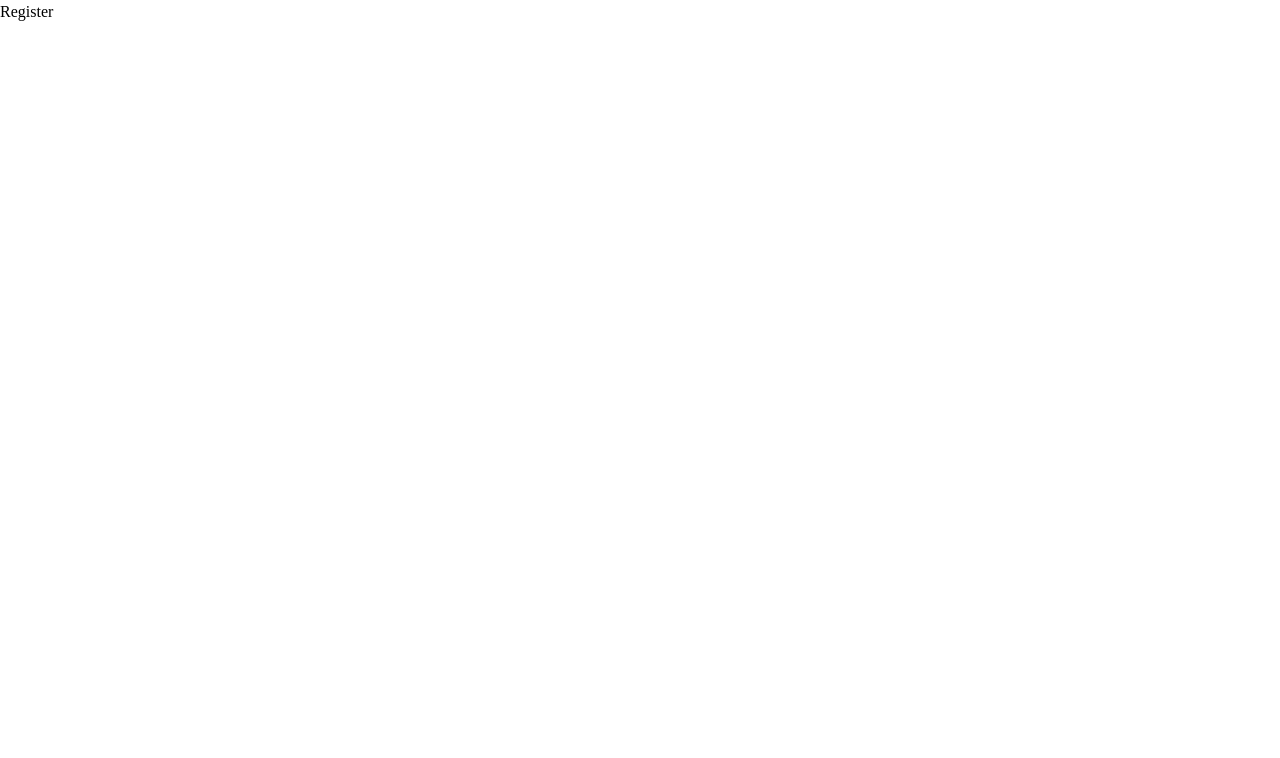
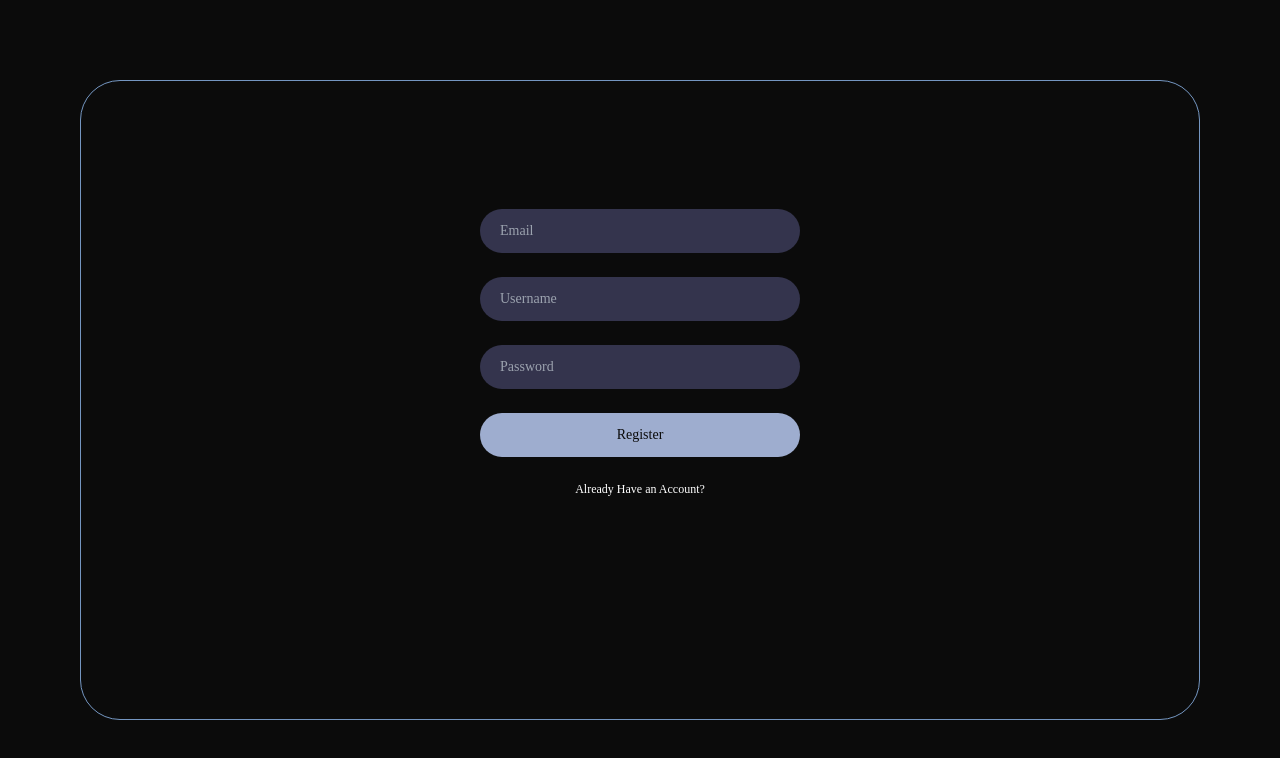
Before and after one commit to syifaull/gps-dashboard, a React (Create React App) app: page /register in a window 1280 px wide. Shown: the top 758 px of the page. Built offline with nearby package versions, Linux system fonts and the light colour scheme.

Commit message:
add register slice

```diff
--- a/src/pages/Register.jsx
+++ b/src/pages/Register.jsx
@@ -1,7 +1,28 @@
 import React from "react";
+import { Link } from "react-router-dom";
+import ButtonBlue from "../components/ButtonBlue";
+import InputForm from "../components/InputForm";
 
 const Register = () => {
-  return <div>Register</div>;
+  return (
+    <div className="w-full h-screen bg-[#0B0B0B] p-20">
+      <div className="block h-full rounded-[40px] border border-[#7496C1]">
+        <div className="flex justify-center mt-32">
+          <div className="w-80 block">
+            <InputForm type="text" placeholder="Email" />
+            <InputForm type="text" placeholder="Username" />
+            <InputForm type="password" placeholder="Password" />
+            <ButtonBlue title="Register" />
+            <Link to="/">
+              <p className="text-white text-xs text-center">
+                Already Have an Account?
+              </p>
+            </Link>
+          </div>
+        </div>
+      </div>
+    </div>
+  );
 };
 
 export default Register;
```
